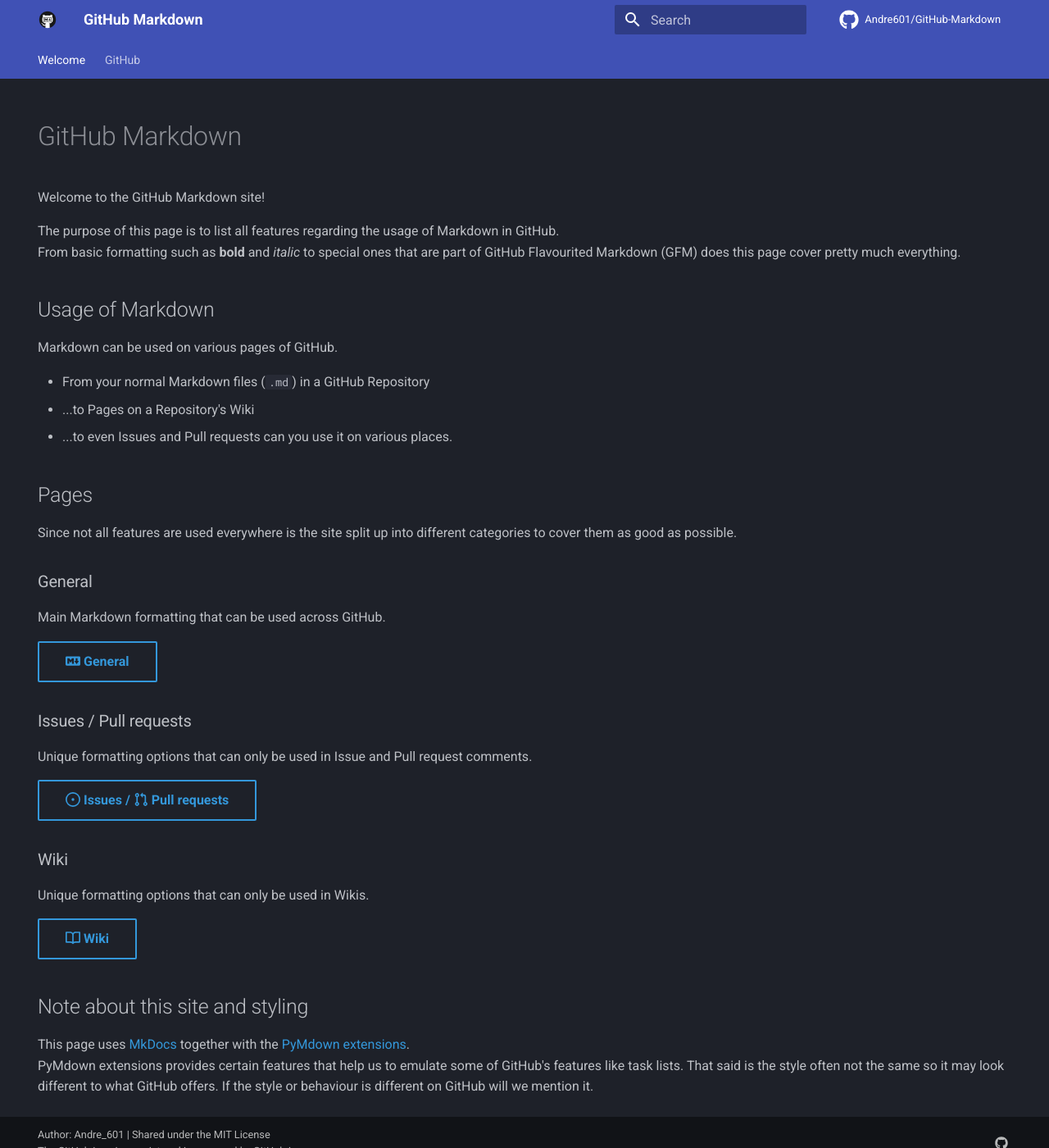
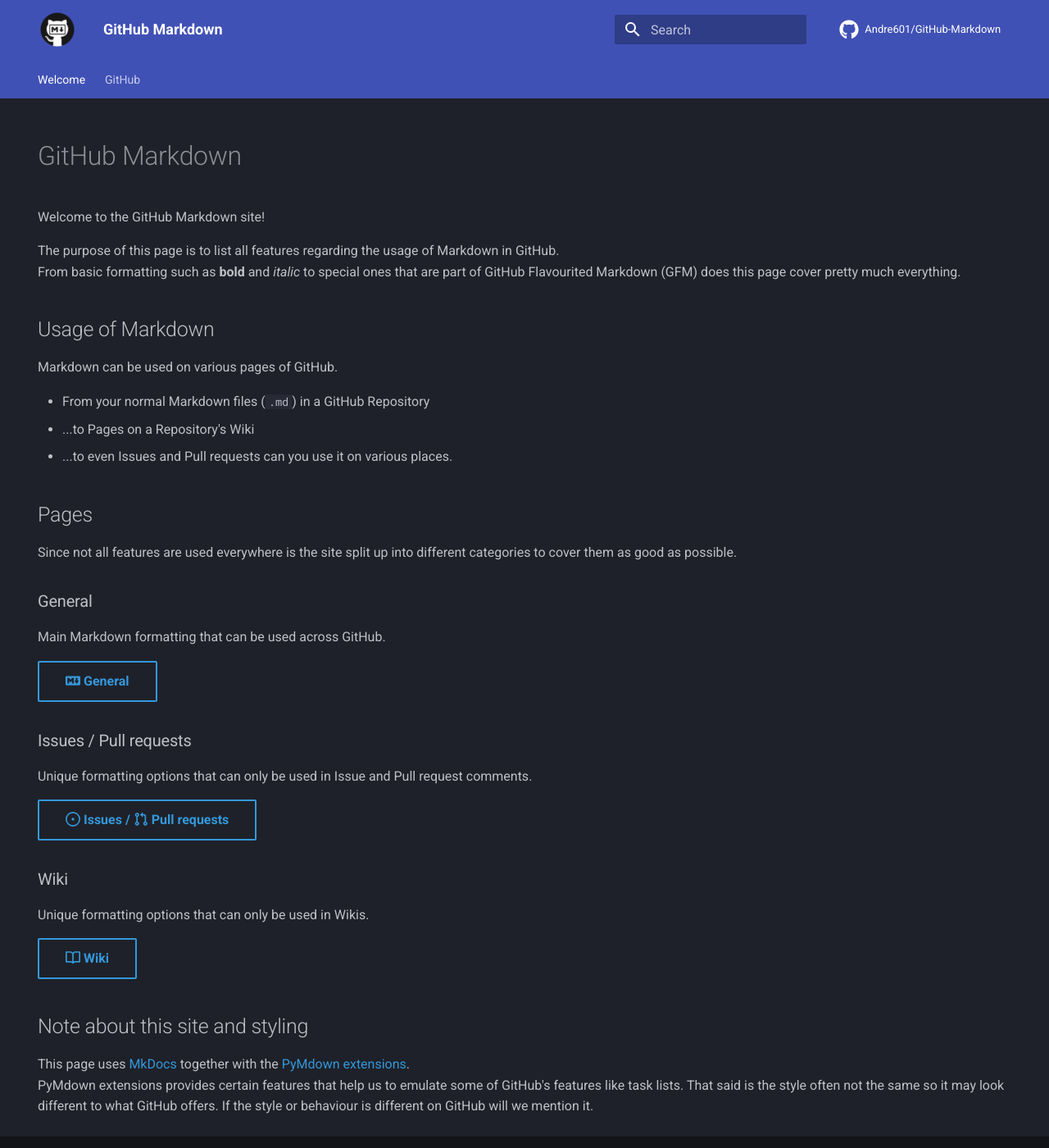
Before and after one commit to Andre601/GitHub-Markdown, an MkDocs documentation site: the page built from docs/index.md, in a window 1280 px wide and 1400 px high. Shown: the whole window at 82% size. Built offline with MkDocs 1.6.1 and Material for MkDocs 9.7.7, drawn with Linux system fonts in a browser that asks for light colours; comment, search, counter and statistics services are not loaded.

Commit message:
Update style.css

```diff
--- a/docs/assets/css/styling/style.css
+++ b/docs/assets/css/styling/style.css
@@ -11,3 +11,8 @@
     background-color: #3498db;
     border-color: #3498db;
 }
+
+.md-header__button.md-logo img, .md-header__button.md-logo svg {
+    width: 2.4rem;
+    height: 2.4rem;
+}
```
